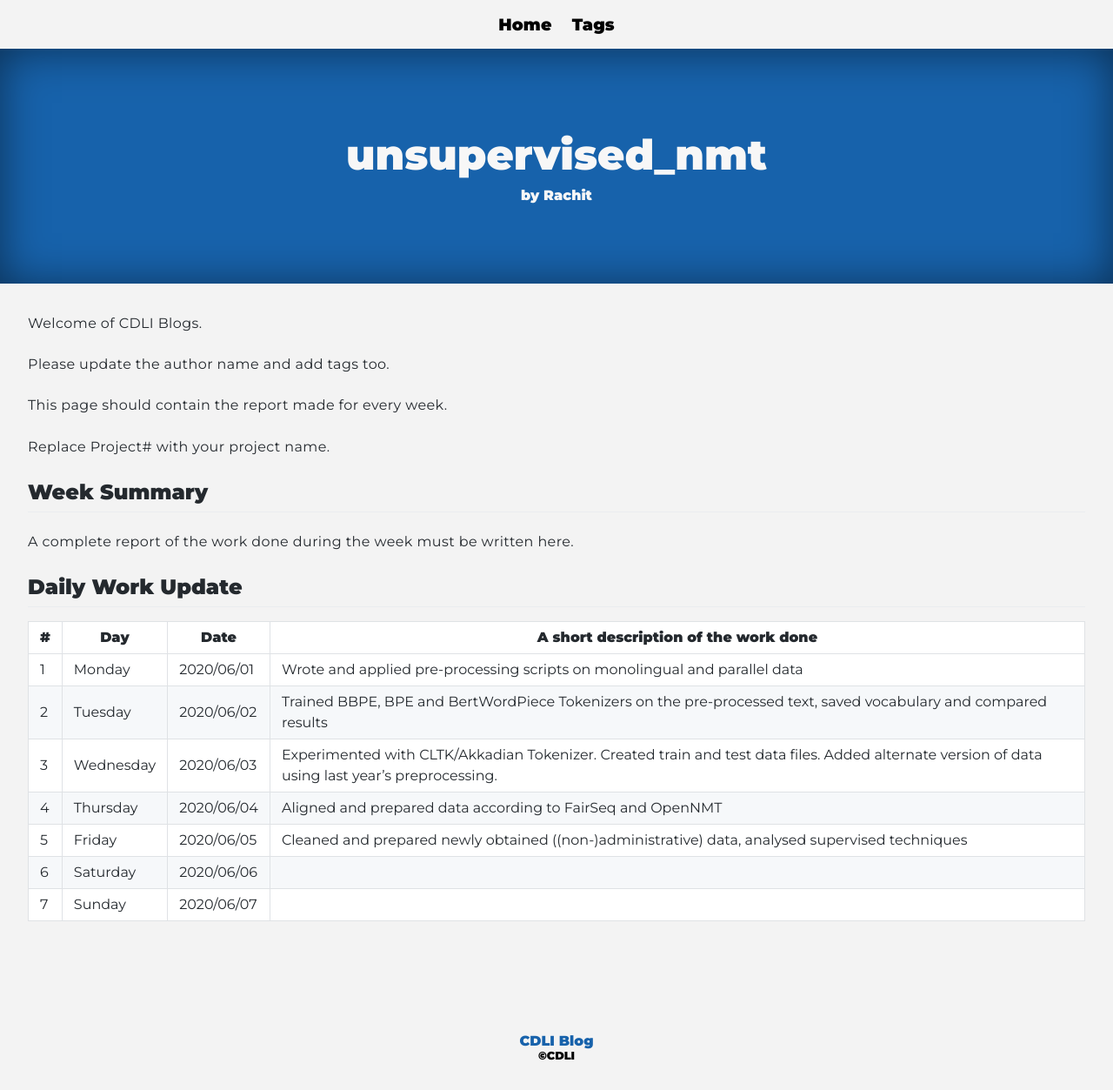
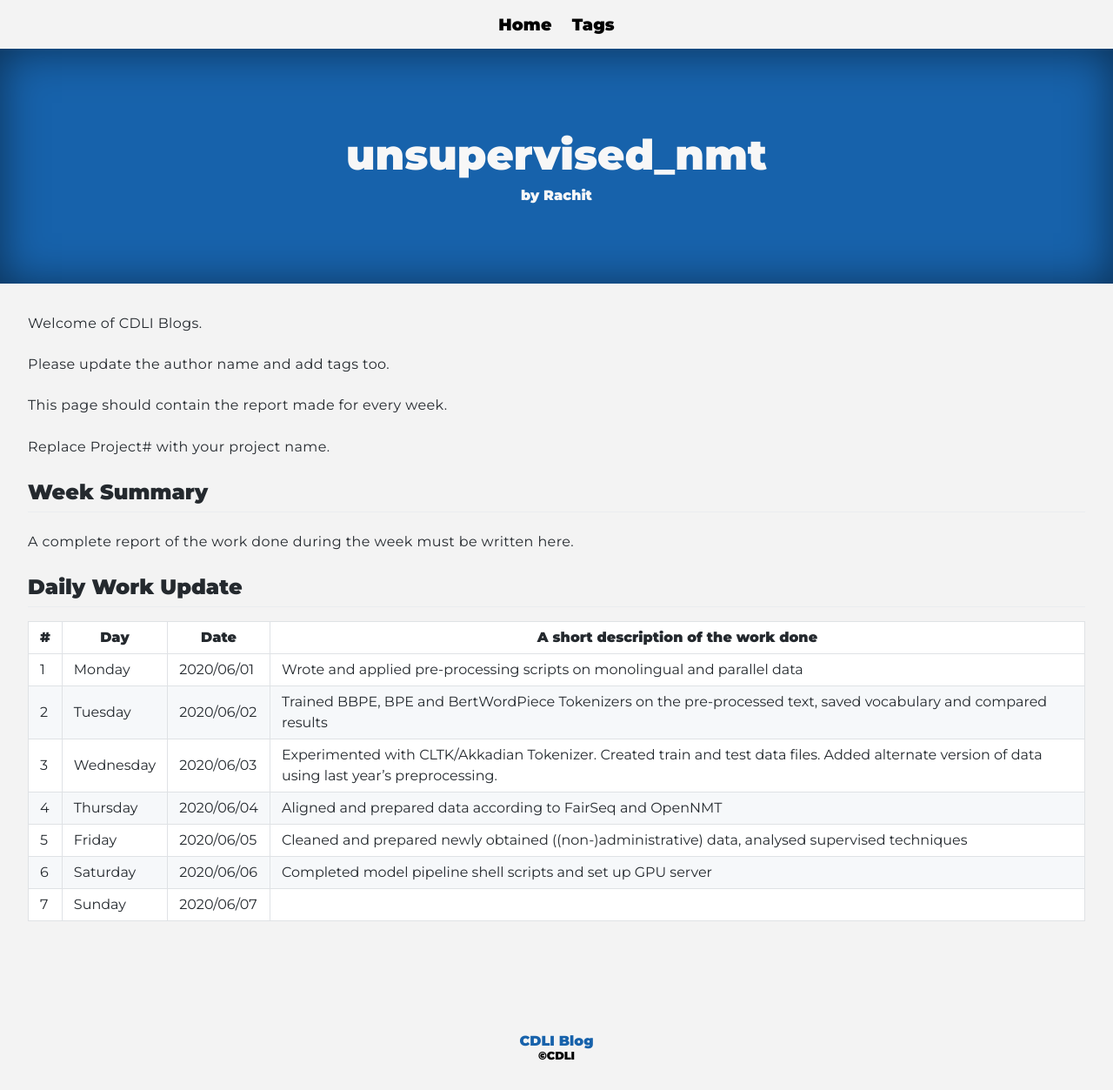
Before and after one commit to cdli-gh/blog, a Jekyll site: the page built from _blog/intern20/unsupervised_nmt/posts/01_week1.md, in a window 1280 px wide. Shown: the whole page at 87% size. Built offline with Jekyll 4.4.1, drawn with Linux system fonts in a browser that asks for light colours; Markdown is read by kramdown in place of the engine named in the settings.

Commit message:
Updated Day 6

```diff
--- a/_blog/intern20/unsupervised_nmt/posts/01_week1.md
+++ b/_blog/intern20/unsupervised_nmt/posts/01_week1.md
@@ -26,5 +26,5 @@ A complete report of the work done during the week must be written here.
 |3   	| Wednesday  	|  2020/06/03 	|  Experimented with CLTK/Akkadian Tokenizer. Created train and test data files. Added alternate version of data using last year's preprocessing. 	|
 |4   	| Thursday  	|   2020/06/04	|  Aligned and prepared data according to FairSeq and OpenNMT 	|
 |5   	| Friday  	|   2020/06/05	|  Cleaned and prepared newly obtained ((non-)administrative) data, analysed supervised techniques 	|
-|6   	| Saturday  	|   2020/06/06	|   	|
+|6   	| Saturday  	|   2020/06/06	|  Completed model pipeline shell scripts and set up GPU server 	|
 |7   	| Sunday  	|   2020/06/07	|   	|
```
